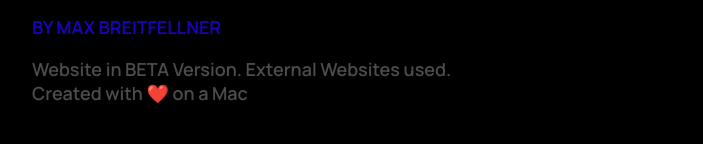
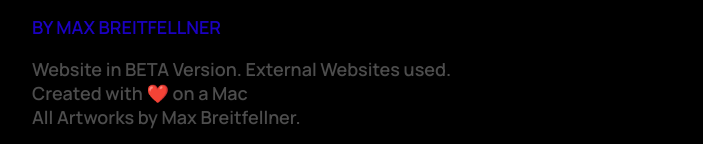
Before and after one commit to gitsiterc/RCS, a plain HTML site: page home.html in a window 1280 px wide. Shown: the part 1528-1672 px from the top of the page, without its empty margins (288-991 px from the left). Drawn offline with Linux system fonts and the light colour scheme; sample sign-in values are in the browser's storage.

Commit message:
Update home.html

```diff
--- a/home.html
+++ b/home.html
@@ -59,7 +59,7 @@
             </section>
             <div class="line"></div>
             <section class="footer">
-                <p class="text">VERSION 0.1.4 BETA </p><p class="text-accent">BY MAX BREITFELLNER</p><p class="text">Website in BETA Version. External Websites used. <br>Created with ❤️ on a Mac<br><br></p>
+                <p class="text">VERSION 0.1.4 BETA </p><p class="text-accent">BY MAX BREITFELLNER</p><p class="text">Website in BETA Version. External Websites used. <br>Created with ❤️ on a Mac<br>All Artworks by Max Breitfellner.<br></p>
             </section>
     </body>
 </html>
```
